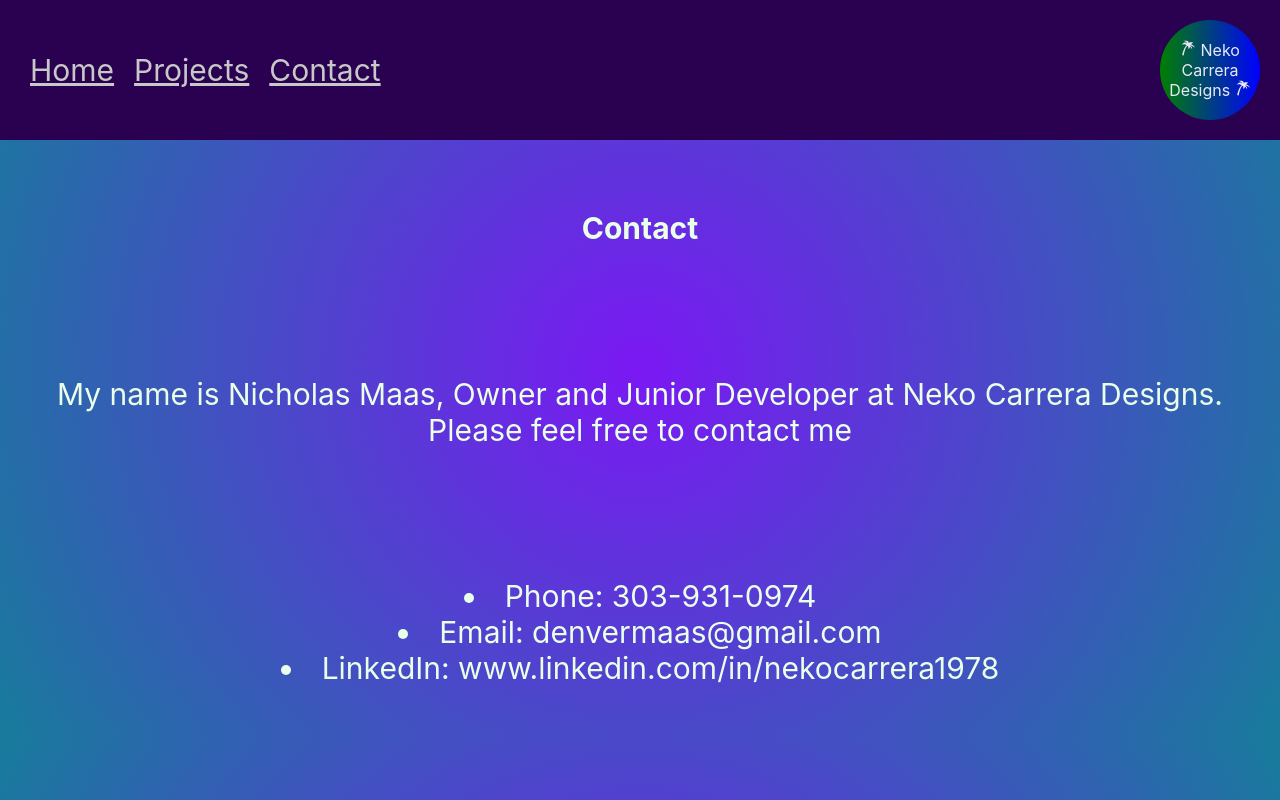
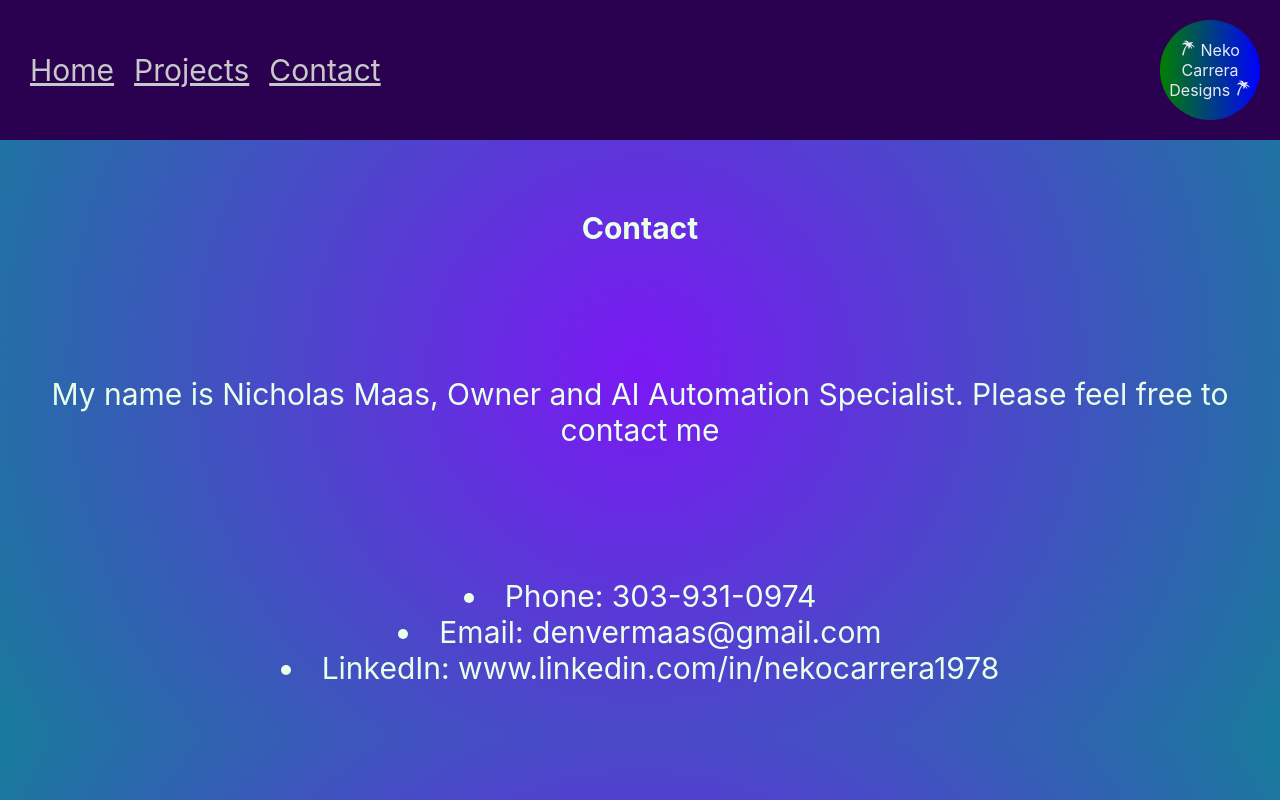
Before and after one commit to NekoCarreraDesigns/portfolio-site-five, a React (Vite) app in the folder portfolio-site-five/: page /contact in a window 1280 px wide. Built offline with nearby package versions, Linux system fonts and the light colour scheme.

Commit message:
changed verbage from old business to new

```diff
--- a/portfolio-site-five/src/pages/Contact/Contact.jsx
+++ b/portfolio-site-five/src/pages/Contact/Contact.jsx
@@ -5,8 +5,7 @@ const Contact = () => {
     <>
       <h1 className='contact-header'>Contact</h1>
       <p className='contact-paragraph'>
-        My name is Nicholas Maas, Owner and Junior Developer at Neko Carrera
-        Designs. Please feel free to contact me
+        My name is Nicholas Maas, Owner and AI Automation Specialist. Please feel free to contact me
       </p>
       <div className='contact-list'>
         <li>Phone: 303-931-0974</li>
```
